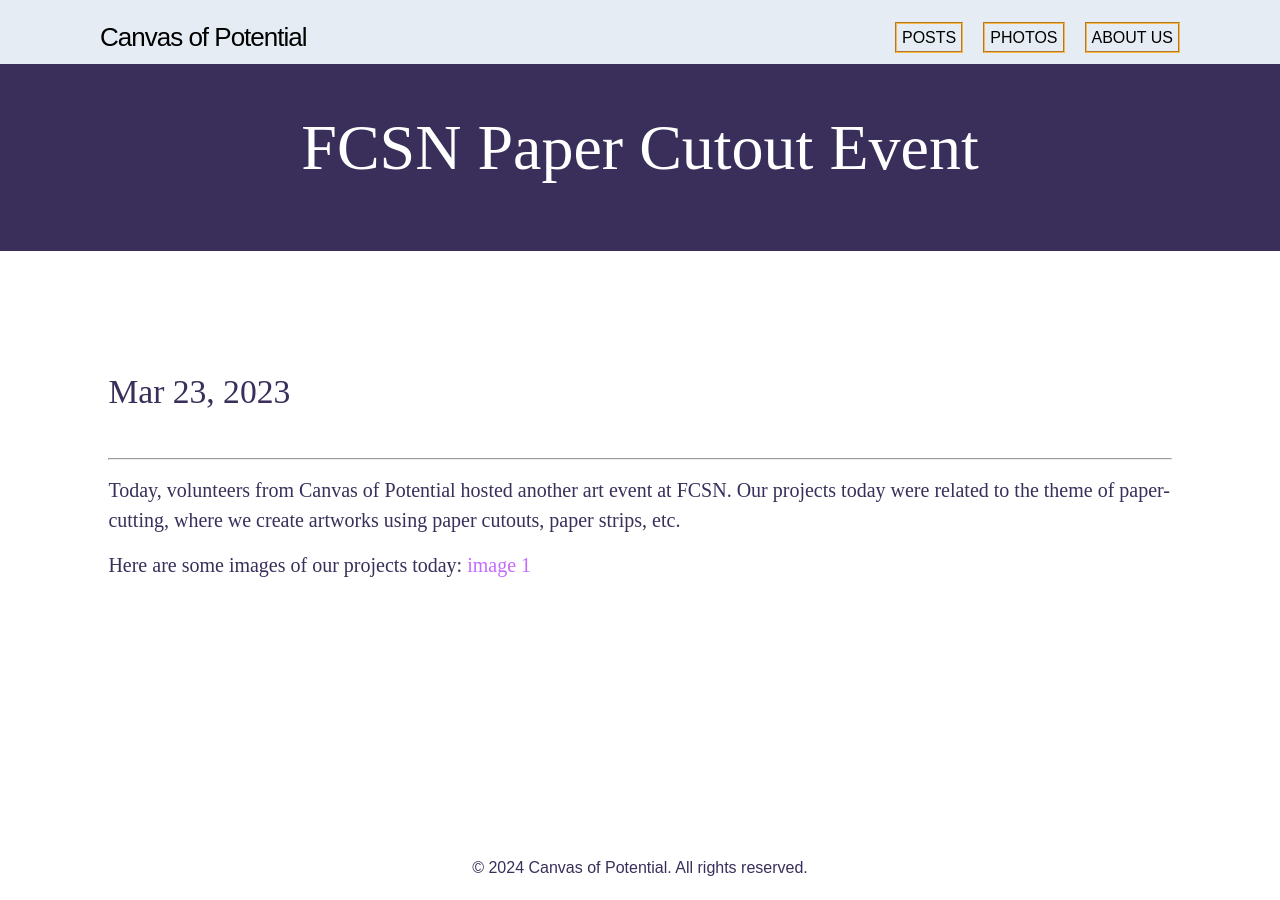
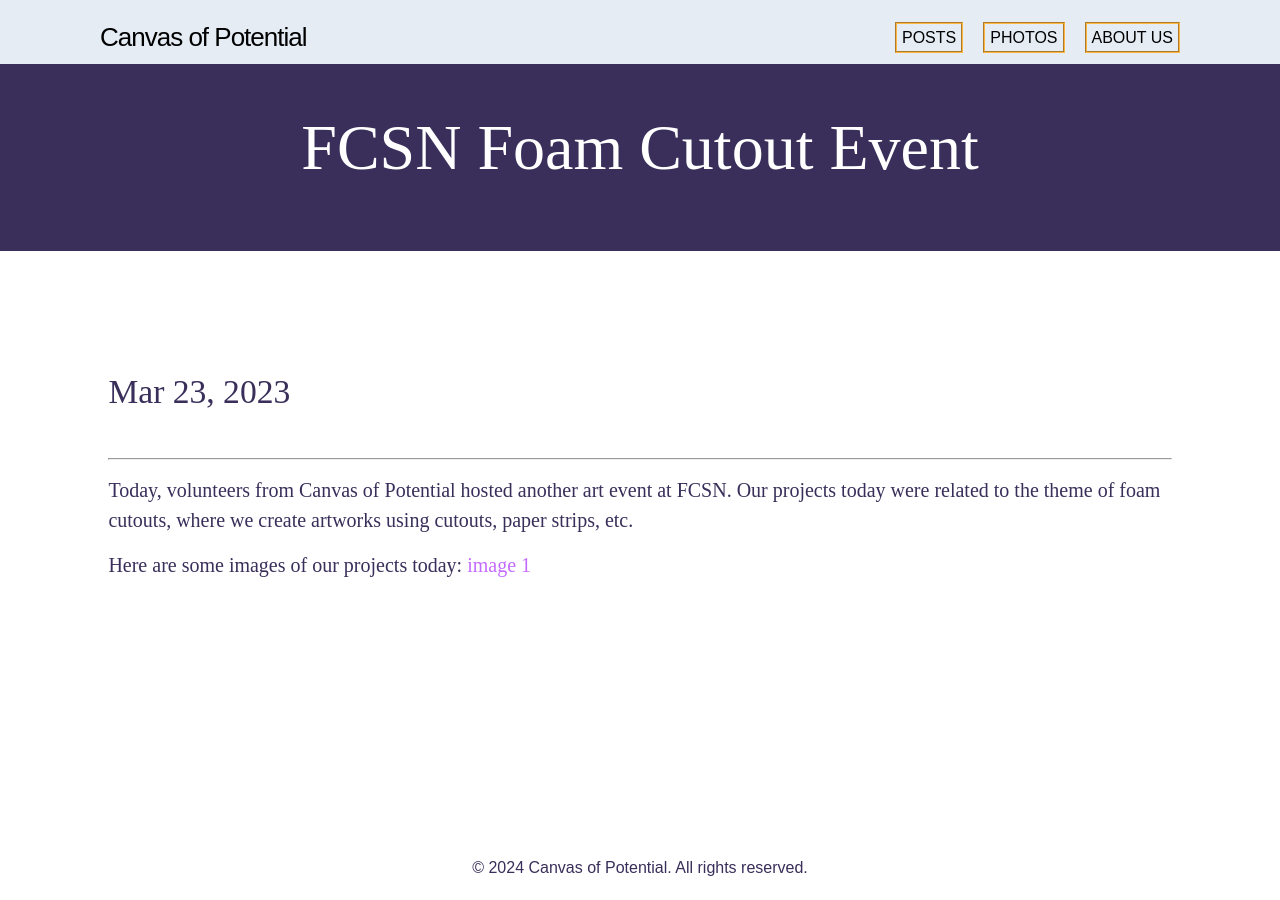
Before and after one commit to canvasofpotential/canvasofpotential.github.io, a Jekyll site: the page built from docs/_posts/2024-03-20-test.md, in a window 1280 px wide. Built offline with Jekyll 4.4.1, drawn with Linux system fonts in a browser that asks for light colours; some web fonts are replaced; comment, search, counter and statistics services are not loaded.

Commit message:
Update 3-20 Post Image

```diff
--- a/docs/_posts/2024-03-20-test.md
+++ b/docs/_posts/2024-03-20-test.md
@@ -1,12 +1,12 @@
 ---
 layout: post
-title:  "FCSN Paper Cutout Event"
+title:  "FCSN Foam Cutout Event"
 date:   2023-03-23 22:50:00 -0700
 categories: jekyll update
 ---
 Today, volunteers from Canvas of Potential hosted another art event at FCSN.
-Our projects today were related to the theme of paper-cutting, where we create artworks using
-paper cutouts, paper strips, etc.
+Our projects today were related to the theme of foam cutouts, where we create artworks using
+cutouts, paper strips, etc.
 
 Here are some images of our projects today:
-[image 1](./assets/images/gallery/thumbnails/2023-07-10-sunflower-1.jpg)
+[image 1](..\assets\images\gallery\thumbnails\2023-07-10-sunflower-1.jpg)
```
